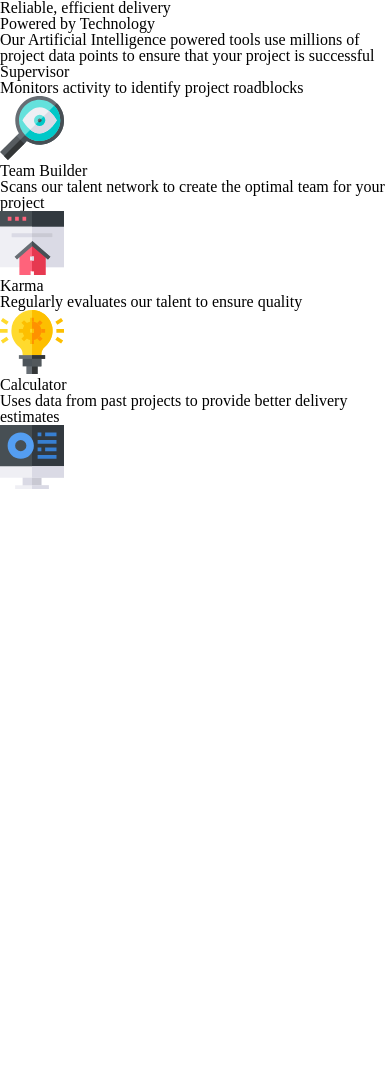
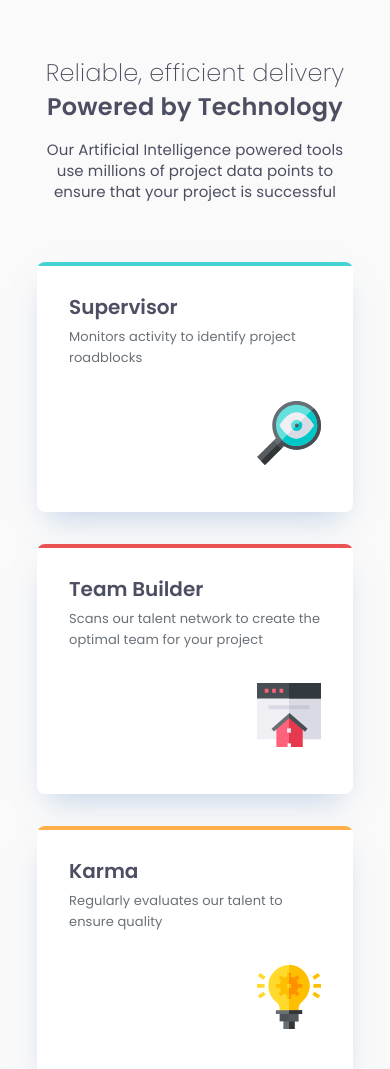
Before and after one commit to FilipKod/four-card-feature-section, a plain HTML site: page index.html in a window 390 px wide. Shown: the top 1069 px of the page. Before the commit the page ends 844 px from the top, so only its background shows below. Drawn offline with Linux system fonts and the light colour scheme.

Commit message:
update mobile styles

```diff
--- a/css/styles.css
+++ b/css/styles.css
@@ -8,37 +8,119 @@
   --color-white: hsl(0, 0%, 100%);
 }
 
-.text-preset-1 {
-  font-size: 2.25rem;
+*,
+*::before,
+*::after {
+  box-sizing: border-box;
+}
+
+html {
+  font-family: "Poppins", sans-serif;
+  background-color: #fafafa;
+  font-size: 1rem;
+}
+
+body {
+  display: grid;
+  row-gap: 3.75rem;
+}
+
+.header {
+  text-align: center;
+  width: 316px;
+  display: grid;
+  row-gap: 1rem;
+  margin: 3.5rem auto 0;
+  color: var(--color-grey-500);
+}
+
+.header__title {
+  font-size: 1.5rem;
+  line-height: 1.4;
+  letter-spacing: 0.25px;
+  font-weight: 200;
+}
+
+.header__sub-title {
+  font-size: 1.5rem;
   line-height: 1.4;
   letter-spacing: 0.25px;
   font-weight: 600;
 }
 
-.text-preset-2 {
-  font-size: 2.25rem;
-  line-height: 1.4;
-  letter-spacing: 0.25px;
-  font-weight: 200;
-}
-
-.text-preset-3 {
-  font-size: 1.25rem;
-  line-height: 1.35;
-  letter-spacing: 0px;
-  font-weight: 600;
-}
-
-.text-preset-4 {
+.header__description {
   font-size: 0.9375rem;
   line-height: 1.4;
-  letter-spacing: 0px;
+  letter-spacing: 0.1px;
   font-weight: 400;
 }
 
-.text-preset-5 {
+.blocks {
+  display: grid;
+  row-gap: 2rem;
+}
+
+.block {
+  position: relative;
+  display: flex;
+  flex-direction: column;
+  row-gap: 2rem;
+  width: 316px;
+  margin: auto;
+  padding: 2rem;
+  background-color: var(--color-white);
+  box-shadow: 0 15px 30px -11px rgba(131, 166, 210, 0.5);
+  border-radius: 8px;
+  overflow: hidden;
+  min-height: 250px;
+}
+
+.block::before {
+  content: "";
+  position: absolute;
+  top: 0;
+  left: 0;
+  width: 100%;
+  height: 4px;
+}
+
+.block-supervisor::before {
+  background-color: var(--color-cyan);
+}
+
+.block-teambuilder::before {
+  background-color: var(--color-red);
+}
+
+.block-karma::before {
+  background-color: var(--color-orange);
+}
+
+.block-calculator::before {
+  background-color: var(--color-blue);
+}
+
+.block__content {
+  display: grid;
+  row-gap: 0.375rem;
+}
+
+.block__title {
+  font-size: 1.25rem;
+  line-height: 1.35;
+  font-weight: 600;
+  color: var(--color-grey-500);
+}
+
+.block__description {
   font-size: 0.8125rem;
   line-height: 1.6;
-  letter-spacing: 0px;
+  letter-spacing: 0.09px;
   font-weight: 400;
+  color: var(--color-grey-400);
 }
+
+.block__img {
+  width: 64px;
+  align-self: flex-end;
+}
--- a/index.html
+++ b/index.html
@@ -20,20 +20,24 @@
   </head>
   <body>
     <header class="header">
+      <div class="header__title-wrap">
         <h1 class="header__title">Reliable, efficient delivery</h1>
         <h2 class="header__sub-title">Powered by Technology</h2>
+      </div>
       <p class="header__description">
         Our Artificial Intelligence powered tools use millions of project data
         points to ensure that your project is successful
       </p>
     </header>
 
-    <main>
-      <section class="block">
+    <main class="blocks">
+      <section class="block block-supervisor">
+        <div class="block__content">
           <h3 class="block__title">Supervisor</h3>
           <p class="block__description">
             Monitors activity to identify project roadblocks
           </p>
+        </div>
         <img
           class="block__img"
           src="./images/icon-supervisor.svg"
@@ -41,11 +45,13 @@
         />
       </section>
 
-      <section class="block">
+      <section class="block block-teambuilder">
+        <div class="block__content">
           <h3 class="block__title">Team Builder</h3>
           <p class="block__description">
             Scans our talent network to create the optimal team for your project
           </p>
+        </div>
         <img
           class="block__img"
           src="./images/icon-team-builder.svg"
@@ -53,19 +59,23 @@
         />
       </section>
 
-      <section class="block">
+      <section class="block block-karma">
+        <div class="block__content">
           <h3 class="block__title">Karma</h3>
           <p class="block__description">
             Regularly evaluates our talent to ensure quality
           </p>
+        </div>
         <img class="block__img" src="./images/icon-karma.svg" alt="Karma" />
       </section>
 
-      <section class="block">
+      <section class="block block-calculator">
+        <div class="block__content">
           <h3 class="block__title">Calculator</h3>
           <p class="block__description">
             Uses data from past projects to provide better delivery estimates
           </p>
+        </div>
         <img
           class="block__img"
           src="./images/icon-calculator.svg"
```
Lines whose indentation alone changed are shown as unchanged.
